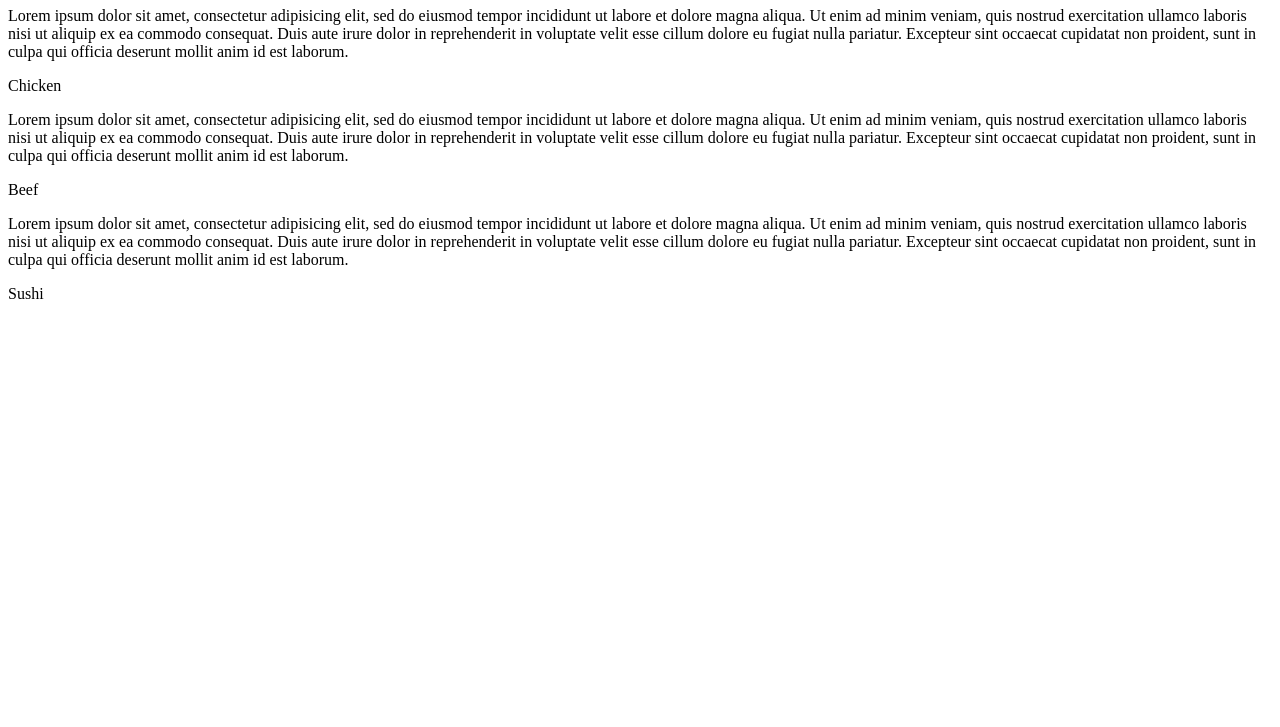
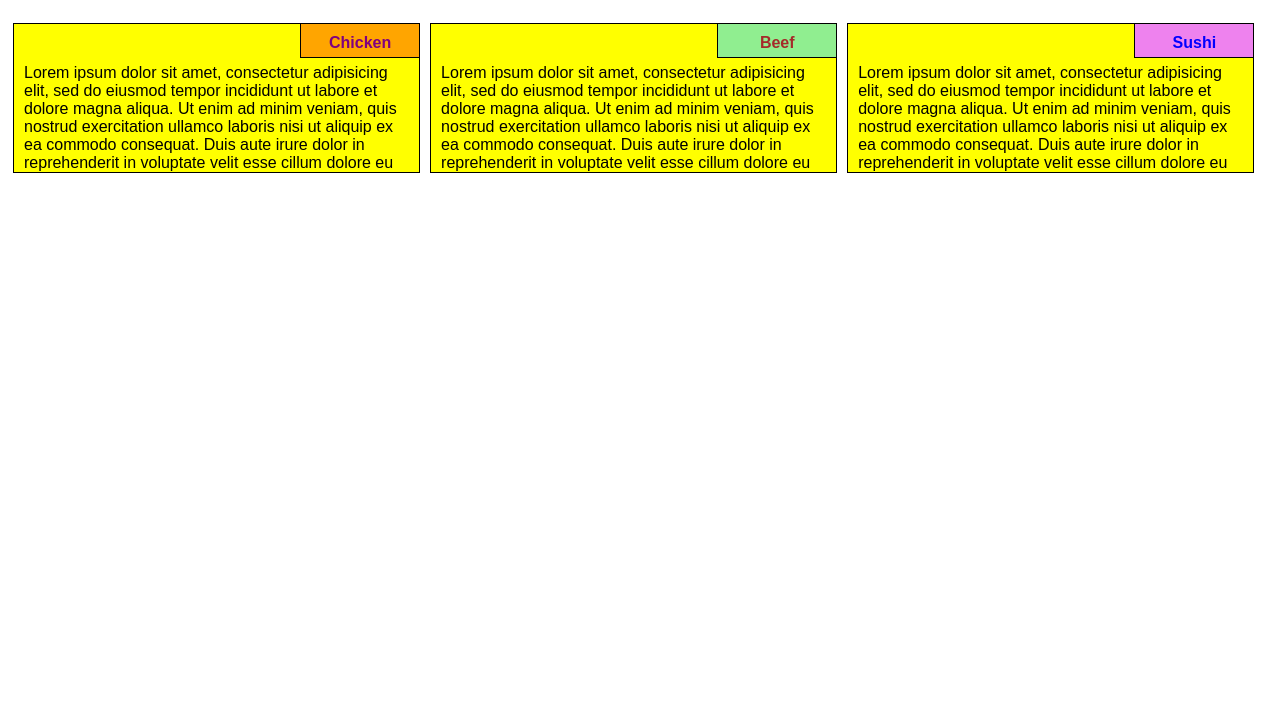
Before and after one commit to Sach-123/coursera-test, a plain HTML site: page module2-solution/index.html in a window 1280 px wide. Shown: the part 73-800 px from the top of the page. Drawn offline with Linux system fonts and the light colour scheme; files that its build step writes are made by us from their sources.

Commit message:
correct2

```diff
--- /dev/null
+++ b/module2-solution/css.css
@@ -0,0 +1,80 @@
+*{
+	box-sizing: border-box;
+}
+h1 {
+	text-align: center;
+}
+
+.row {
+	width:100%;
+}
+
+p {
+   border: 1px solid black;
+   background-color: yellow;
+   height: 150px;
+   margin-right:5px;
+   margin-left: 5px;
+   padding: 40px 10px 5px 10px;
+   overflow: hidden;
+   margin-bottom: 10px;
+   font-family: arial;
+}
+.rel {
+  position: relative;
+}
+#p1 ,#p2 ,#p3 {
+  position: absolute;
+  top: 0;
+  right: 0;
+  font-weight: bold;
+  height: 35px;
+  width: 120px;
+  padding: 10px;
+  text-align: center;
+  font-family: sans-serif ;
+}
+#p1 {
+  color: purple;
+  background-color: orange;
+}
+#p2 {
+  color: brown;
+  background-color: lightgreen;
+}
+#p3 {
+  color: blue;
+  background-color: violet;
+}
+
+@media (min-width: 992px) {
+   .col-lg-4, .col-lg-6,  .col-lg-12 {
+   	float:left;
+
+   }
+   .col-lg-4 {width: 33%}
+   .col-lg-6 {width: 50%}
+   .col-lg-12 {width: 100%}
+
+}
+
+@media (min-width: 768px) and (max-width: 991px) {
+   .col-md-4, .col-md-6, .col-md-12 {
+   	float:left;
+
+   }
+   .col-sm-4 {width: 33%}
+   .col-md-6 {width: 50%}
+   .col-md-12 {width: 100%}
+
+}
+@media (max-width: 767px) {
+   .col-sm-4, .col-sm-6,  .col-sm-12 {
+   	float:left;
+   }
+
+   .col-sm-4 {width: 33%}
+   .col-sm-6 {width: 50%}
+   .col-sm-12 {width: 100%}
+
+}
--- a/module2-solution/index.html
+++ b/module2-solution/index.html
@@ -4,7 +4,7 @@
 	<meta charset="utf-8">
 	<meta name="viewport" content="width=device-width, initial-scale=1">
 	<title>Assignment Solution for Module 2</title>
-	<link rel="stylesheet" href="module2-solution/css">
+	<link rel="stylesheet" href="module2-solution/css.css">
 </head>
 
 <body>
```
